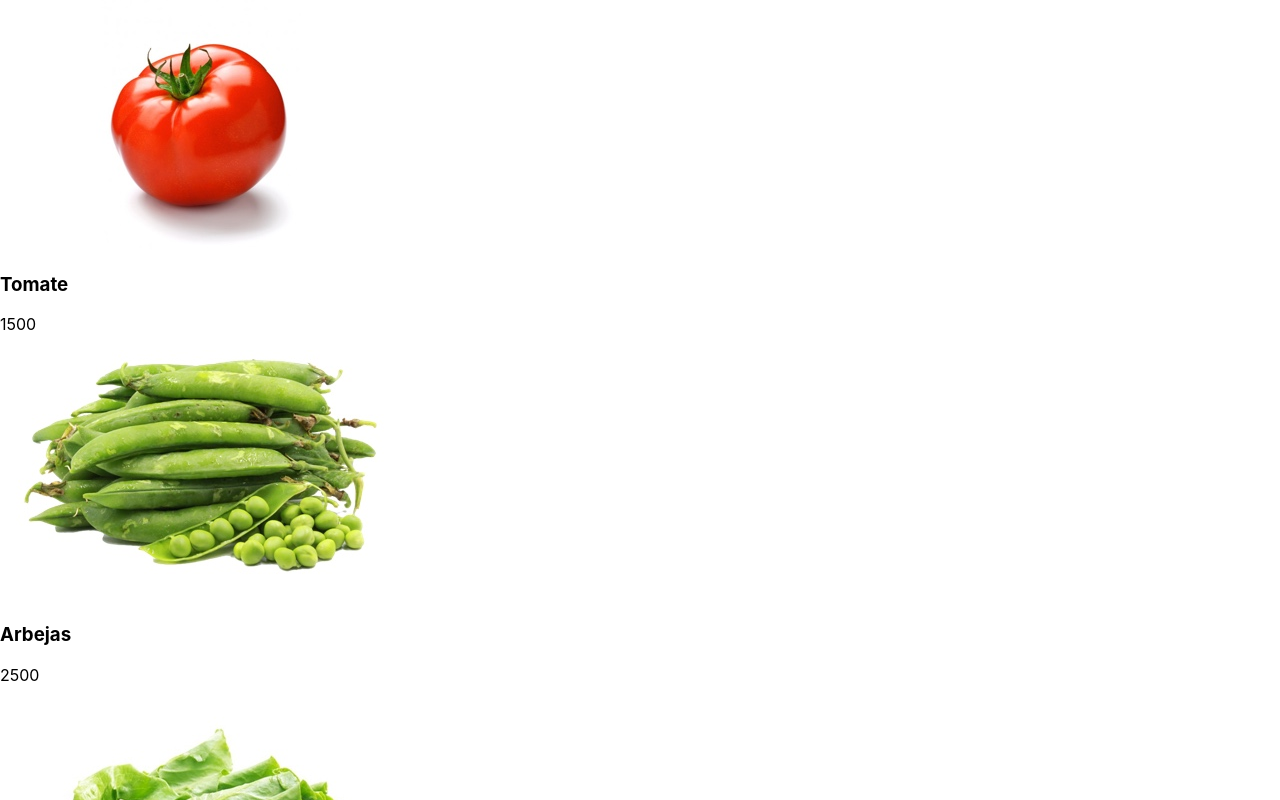
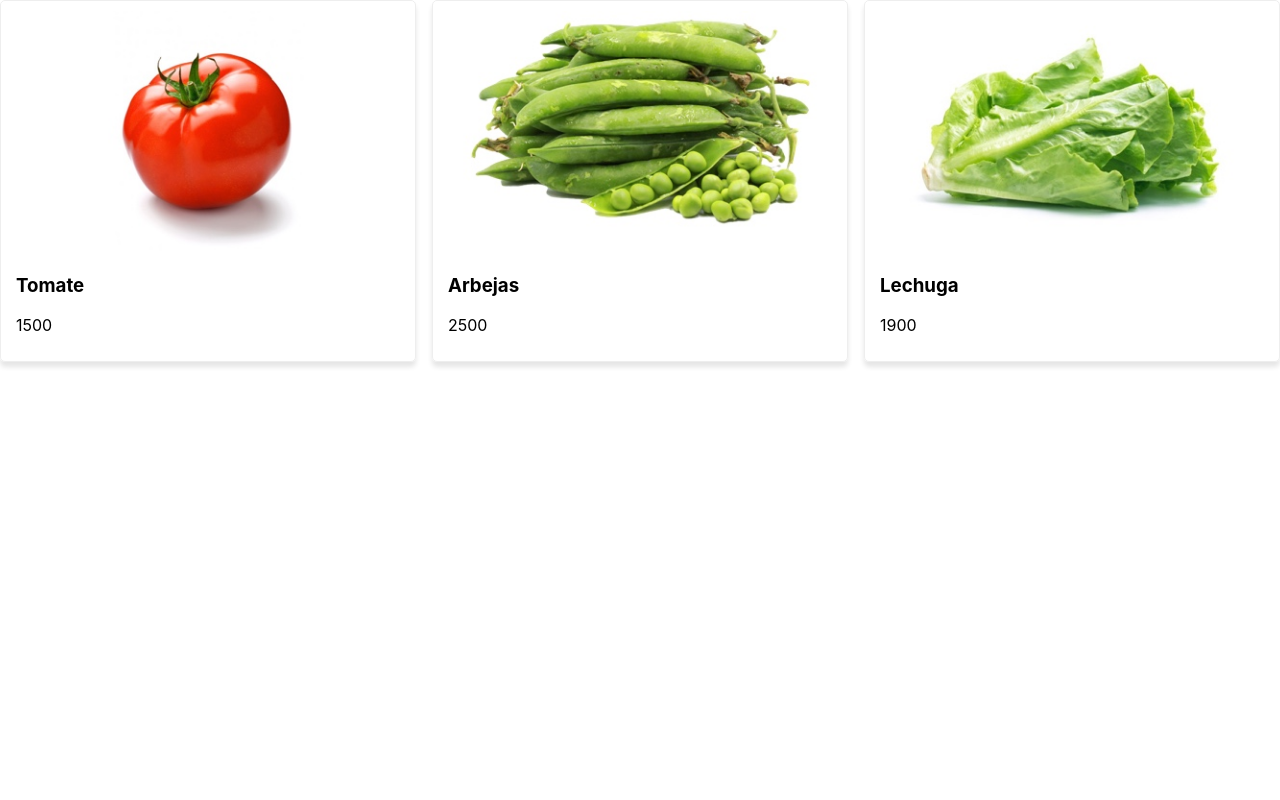
Before and after one commit to adrian1426/ReactJS_Carrito-Compra-Verdura, a React (Create React App) app: page / in a window 1280 px wide. Shown: the top 800 px of the page. Built offline with nearby package versions, Linux system fonts and the light colour scheme.

Commit message:
Agregando estilos a los productos inline styles

```diff
--- a/src/components/ProductoItem.js
+++ b/src/components/ProductoItem.js
@@ -1,11 +1,28 @@
 import { Component } from 'react';
+
+const styles = {
+  producto: {
+    border: '1px solid #EEE',
+    boxShadow: '0 5px 5px rgba(0, 0, 0, 0.1)',
+    width: '30%',
+    padding: '10px 15px',
+    borderRadius: '5px'
+  },
+  img: {
+    width: '100%'
+  }
+};
 
 class ProductoItem extends Component {
   render() {
     const { producto, agregarAlCarro } = this.props;
     return (
-      <div>
-        <img src={producto.img} alt={producto.name} />
+      <div style={styles.producto}>
+        <img
+          style={styles.img}
+          src={producto.img}
+          alt={producto.name}
+        />
         <h3>{producto.name}</h3>
         <p>{producto.price}</p>
       </div>
--- a/src/components/Productos.js
+++ b/src/components/Productos.js
@@ -1,12 +1,20 @@
 import { Component } from 'react';
 import ProductoItem from './ProductoItem';
+
+const styles = {
+  productos: {
+    display: 'flex',
+    flexDirection: 'row',
+    justifyContent: 'space-between'
+  }
+};
 
 class productos extends Component {
   render() {
     const { productos, agregarAlCarro } = this.props;
 
     return (
-      <div>
+      <div style={styles.productos}>
         {
           productos.map(product => (
             <ProductoItem
```
